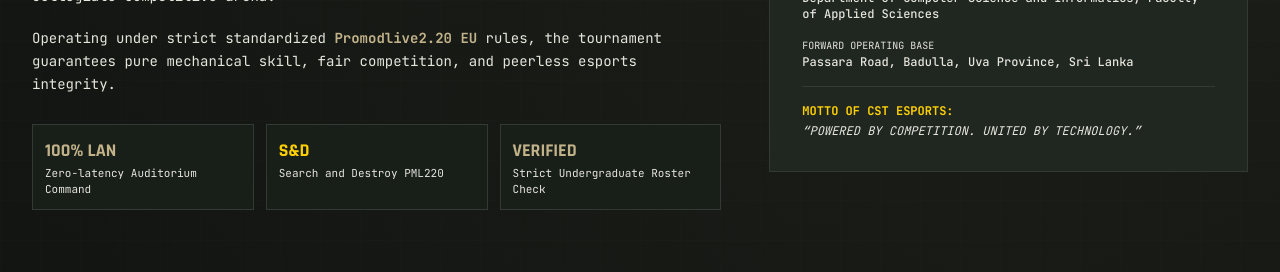
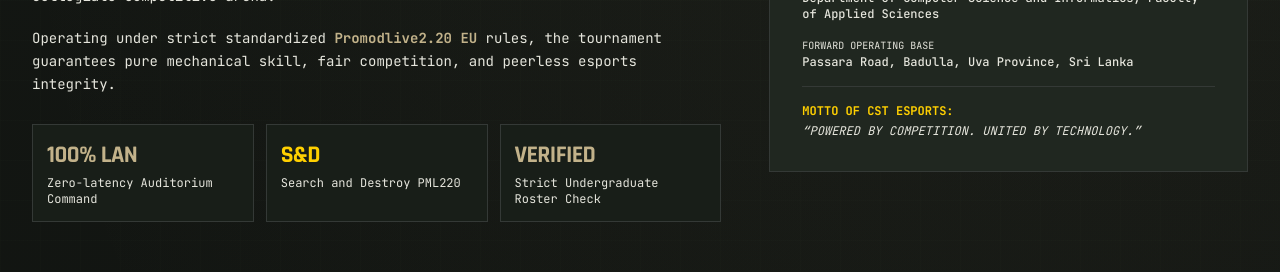
Before and after one commit to CSTUWU/lan.cstuwu.org, a Next.js app: page /about in a window 1280 px wide. Shown: the part 960-1232 px from the top of the page. Built offline with nearby package versions, Linux system fonts and the light colour scheme; no server answers.

Commit message:
style(about): optimize heritage cards layout and typography

```diff
--- a/app/about/page.tsx
+++ b/app/about/page.tsx
@@ -104,18 +104,18 @@ export default function AboutPage() {
               Operating under strict standardized <strong className="text-sand">Promodlive2.20 EU</strong> rules, the tournament guarantees pure mechanical skill, fair competition, and peerless esports integrity.
             </p>
 
-            <div className="grid grid-cols-2 sm:grid-cols-3 gap-3 pt-2 text-xs">
-              <div className="p-3 bg-surface border border-gunmetal">
-                <span className="text-sand block font-bold text-lg font-display">100% LAN</span>
-                <span className="text-[11px] text-mutedKhaki">Zero-latency Auditorium Command</span>
+            <div className="grid grid-cols-3 gap-2 sm:gap-3 pt-2 text-xs">
+              <div className="p-2 sm:p-3.5 bg-surface border border-gunmetal flex flex-col justify-start">
+                <span className="text-sand block font-black text-lg sm:text-2xl font-display tracking-tight leading-tight whitespace-nowrap">100% LAN</span>
+                <span className="text-[11px] sm:text-xs text-mutedKhaki leading-snug mt-1">Zero-latency Auditorium Command</span>
               </div>
-              <div className="p-3 bg-surface border border-gunmetal">
-                <span className="text-olive block font-bold text-lg font-display">S&amp;D</span>
-                <span className="text-[11px] text-mutedKhaki">Search and Destroy PML220</span>
+              <div className="p-2 sm:p-3.5 bg-surface border border-gunmetal flex flex-col justify-start">
+                <span className="text-olive block font-black text-lg sm:text-2xl font-display tracking-tight leading-tight whitespace-nowrap">S&amp;D</span>
+                <span className="text-[11px] sm:text-xs text-mutedKhaki leading-snug mt-1">Search and Destroy PML220</span>
               </div>
-              <div className="p-3 bg-surface border border-gunmetal">
-                <span className="text-sand block font-bold text-lg font-display">VERIFIED</span>
-                <span className="text-[11px] text-mutedKhaki">Strict Undergraduate Roster Check</span>
+              <div className="p-2 sm:p-3.5 bg-surface border border-gunmetal flex flex-col justify-start">
+                <span className="text-sand block font-black text-lg sm:text-2xl font-display tracking-tight leading-tight whitespace-nowrap">VERIFIED</span>
+                <span className="text-[11px] sm:text-xs text-mutedKhaki leading-snug mt-1">Strict Undergraduate Roster Check</span>
               </div>
             </div>
           </div>
```
